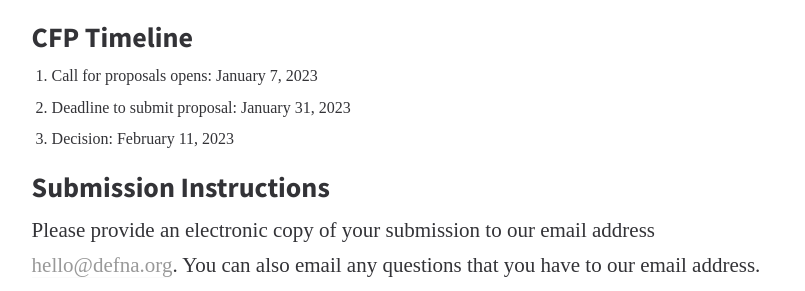
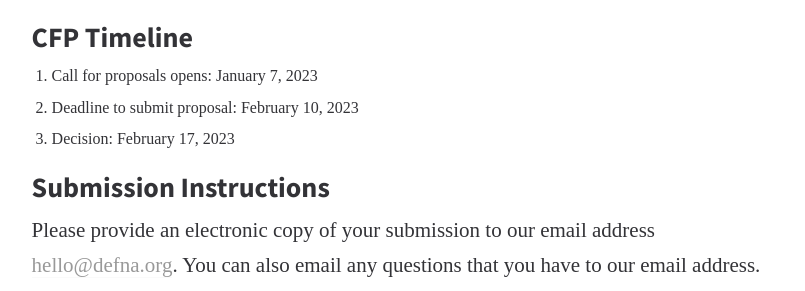
Before and after one commit to DEFNA/defna.org, a Jekyll site: the page built from _posts/2023-01-01-call-for-proposals-for-djangocon-2023-website.md, in a window 1280 px wide. Shown: the part 2736-3027 px from the top of the page, without its empty margins (234-1039 px from the left). Built offline with Jekyll 4.4.1, drawn with Linux system fonts in a browser that asks for light colours.

Commit message:
Update 2023-01-01-call-for-proposals-for-djangocon-2023-website.md

```diff
--- a/_posts/2023-01-01-call-for-proposals-for-djangocon-2023-website.md
+++ b/_posts/2023-01-01-call-for-proposals-for-djangocon-2023-website.md
@@ -80,8 +80,8 @@ DjangoCon US organizers and open-source community members will provide additiona
 ## CFP Timeline
 
 1. Call for proposals opens: January 7, 2023
-2. Deadline to submit proposal: January 31, 2023
-3. Decision: February 11, 2023
+2. Deadline to submit proposal: February 10, 2023
+3. Decision: February 17, 2023
 
 ## Submission Instructions
 
```
